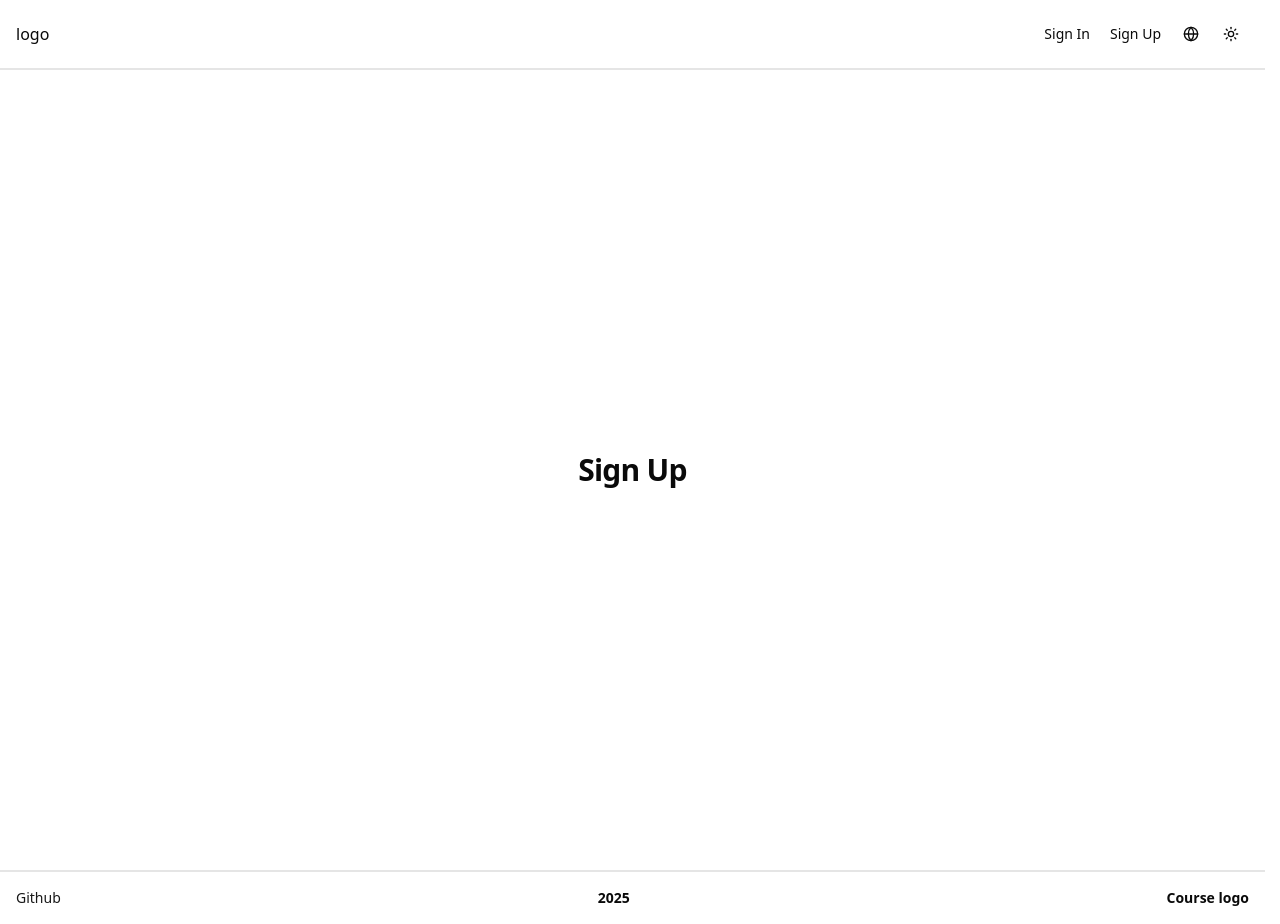
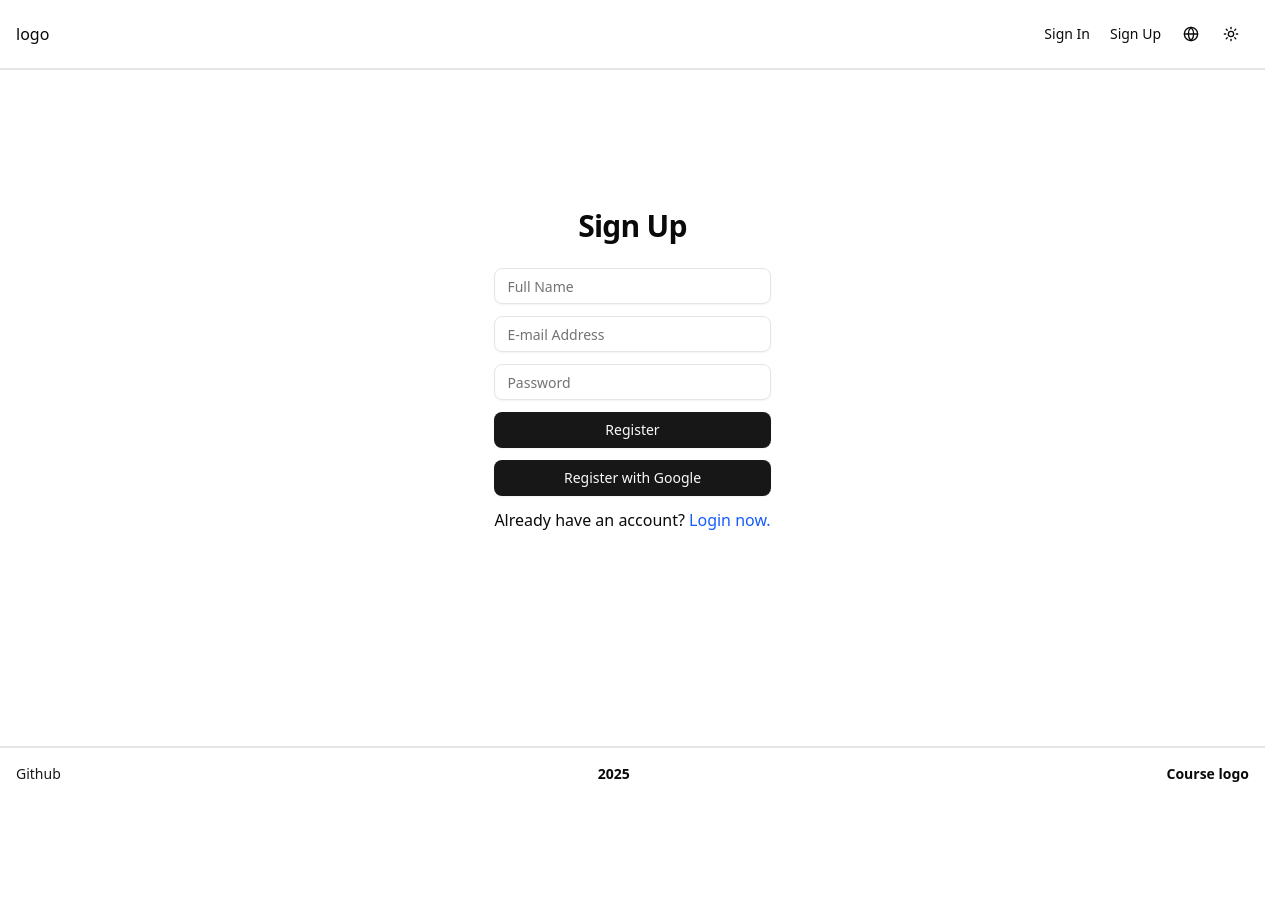
Before and after one commit to alexspearsi/rest-client-app, a Next.js app: page /en/registration in a window 1280 px wide. After the commit the page ends 800 px from the top, so only its background shows below. Built offline with nearby package versions, Linux system fonts and the light colour scheme; no server answers.

Commit message:
feat: create layout for registration page

```diff
--- a/messages/en.json
+++ b/messages/en.json
@@ -26,7 +26,14 @@
     "title": "History"
   },
   "Signup": {
-    "title": "Sign Up"
+    "title": "Sign Up",
+    "namePlaceholder": "Full Name",
+    "emailPlaceholder": "E-mail Address",
+    "passwordPlaceholder": "Password",
+    "register": "Register",
+    "registerViaGoogle": "Register with Google",
+    "haveAccount": "Already have an account?",
+    "loginNow": "Login now."
   },
   "Signin": {
     "title": "Sign In",
--- a/messages/ru.json
+++ b/messages/ru.json
@@ -26,7 +26,14 @@
     "title": "История"
   },
   "Signup": {
-    "title": "Зарегистрироваться"
+    "title": "Зарегистрироваться",
+    "namePlaceholder": "Полное имя",
+    "emailPlaceholder": "Электронная почта",
+    "passwordPlaceholder": "Пароль",
+    "register": "Зарегистрироваться",
+    "registerViaGoogle": "Зарегистрироваться через Google",
+    "haveAccount": "Уже есть аккаунт?",
+    "loginNow": "Войти сейчас."
   },
   "Signin": {
     "title": "Войти",
--- a/src/app/[locale]/registration/page.tsx
+++ b/src/app/[locale]/registration/page.tsx
@@ -3,15 +3,35 @@
 import { Heading } from '@/components/ui/typography';
 import { useTranslations } from 'next-intl';
 import { useRouter } from 'next/navigation';
-import { useEffect } from 'react';
+import { useEffect, useState } from 'react';
 import { useAuthState } from 'react-firebase-hooks/auth';
-import { auth } from '../../../firebase';
+import {
+  auth,
+  registerWithEmailAndPassword,
+  signInWithGoogle,
+} from '../../../firebase';
 import { Loader } from '@/components/loader';
+import { Input } from '@/components/ui/input';
+import { Button } from '@/components/ui/button';
+import Link from 'next/link';
 
 export default function Page() {
   const t = useTranslations('Signup');
+
+  const [name, setName] = useState('');
+  const [email, setEmail] = useState('');
+  const [password, setPassword] = useState('');
+
   const [user, loading, error] = useAuthState(auth);
   const router = useRouter();
+
+  function handleSignUp() {
+    if (name && email && password) {
+      registerWithEmailAndPassword(name, email, password);
+    } else {
+      console.log(error, '%c Fill all fields', 'color: red');
+    }
+  }
 
   useEffect(() => {
     if (!loading && user) {
@@ -23,11 +43,40 @@ export default function Page() {
     return <Loader />;
   }
 
-  console.log(error);
-
   return (
-    <div className="flex h-screen flex-col items-center justify-center gap-6 p-8">
+    <div className="flex h-[75vh] flex-col items-center justify-center gap-6">
       <Heading size="h2">{t('title')}</Heading>
+      <div className="flex flex-col gap-3">
+        <Input
+          type="text"
+          value={name}
+          onChange={(e) => setName(e.target.value)}
+          placeholder={t('namePlaceholder')}
+        />
+        <Input
+          type="text"
+          value={email}
+          onChange={(e) => setEmail(e.target.value)}
+          placeholder={t('emailPlaceholder')}
+        />
+        <Input
+          type="password"
+          value={password}
+          onChange={(e) => setPassword(e.target.value)}
+          placeholder={t('passwordPlaceholder')}
+        />
+        <Button onClick={handleSignUp}>{t('register')}</Button>
+        <Button onClick={signInWithGoogle}>{t('registerViaGoogle')}</Button>
+        <div>
+          {t('haveAccount')}{' '}
+          <Link
+            href="/authentication"
+            className="text-blue-600 hover:underline"
+          >
+            {t('loginNow')}
+          </Link>
+        </div>
+      </div>
     </div>
   );
 }
```
